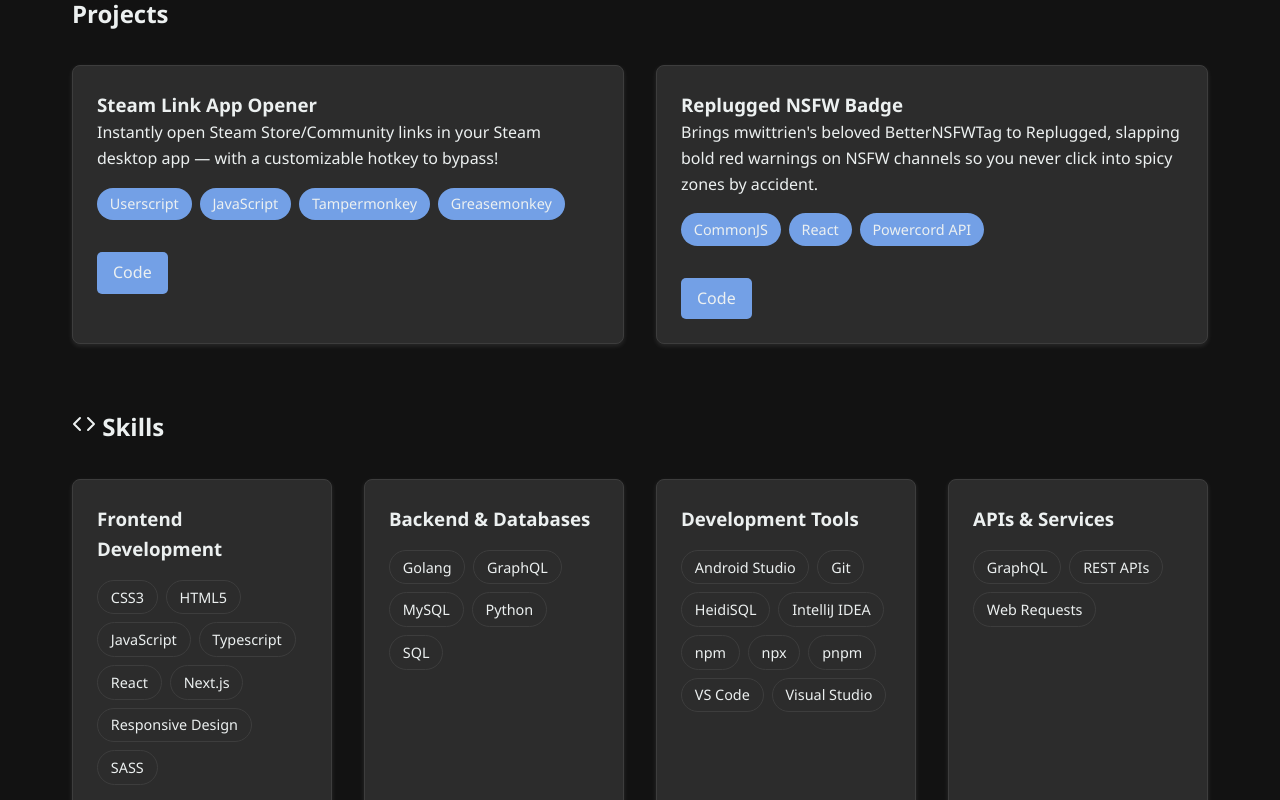
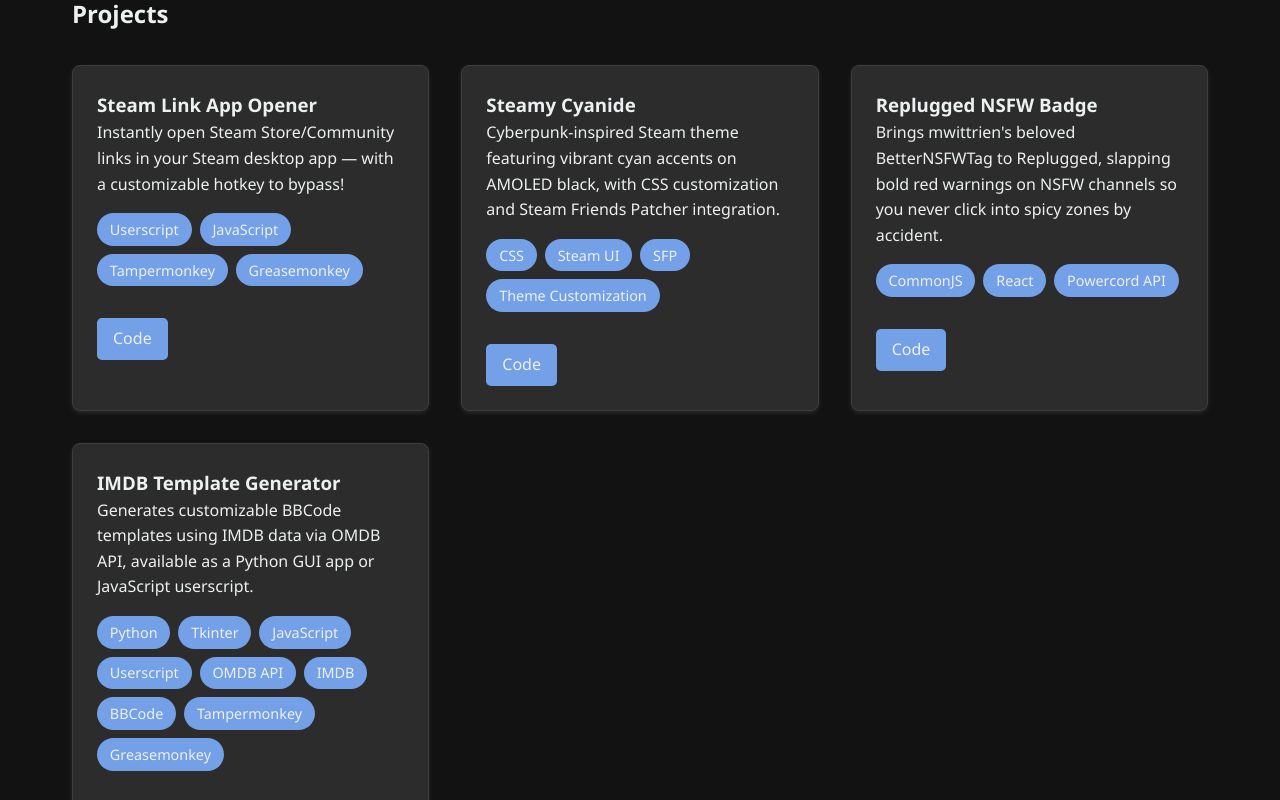
Before and after one commit to jaxellis/jaxellis.github.io, a Next.js app: page / in a window 1280 px wide. Shown: the part 840-1640 px from the top of the page. Built offline with nearby package versions, Linux system fonts and the light colour scheme.

Commit message:
Import more Github Projects

```diff
--- a/src/data/projects.ts
+++ b/src/data/projects.ts
@@ -18,10 +18,36 @@
   },
   {
     id: 2,
+    title: 'Steamy Cyanide',
+    description:
+      'Cyberpunk-inspired Steam theme featuring vibrant cyan accents on AMOLED black, with CSS customization and Steam Friends Patcher integration.',
+    tech: ['CSS', 'Steam UI', 'SFP', 'Theme Customization'],
+    code: 'https://github.com/jaxellis/Steamy-Cyanide',
+  },
+  {
+    id: 3,
     title: 'Replugged NSFW Badge',
     description:
       "Brings mwittrien's beloved BetterNSFWTag to Replugged, slapping bold red warnings on NSFW channels so you never click into spicy zones by accident.",
     tech: ['CommonJS', 'React', 'Powercord API'],
     code: 'https://github.com/jaxellis/replugged-nsfw-badge',
   },
+  {
+    id: 4,
+    title: 'IMDB Template Generator',
+    description:
+      'Generates customizable BBCode templates using IMDB data via OMDB API, available as a Python GUI app or JavaScript userscript. ',
+    tech: [
+      'Python',
+      'Tkinter',
+      'JavaScript',
+      'Userscript',
+      'OMDB API',
+      'IMDB',
+      'BBCode',
+      'Tampermonkey',
+      'Greasemonkey',
+    ],
+    code: 'https://github.com/jaxellis/Imdb_Template_Generator',
+  },
 ];
```
